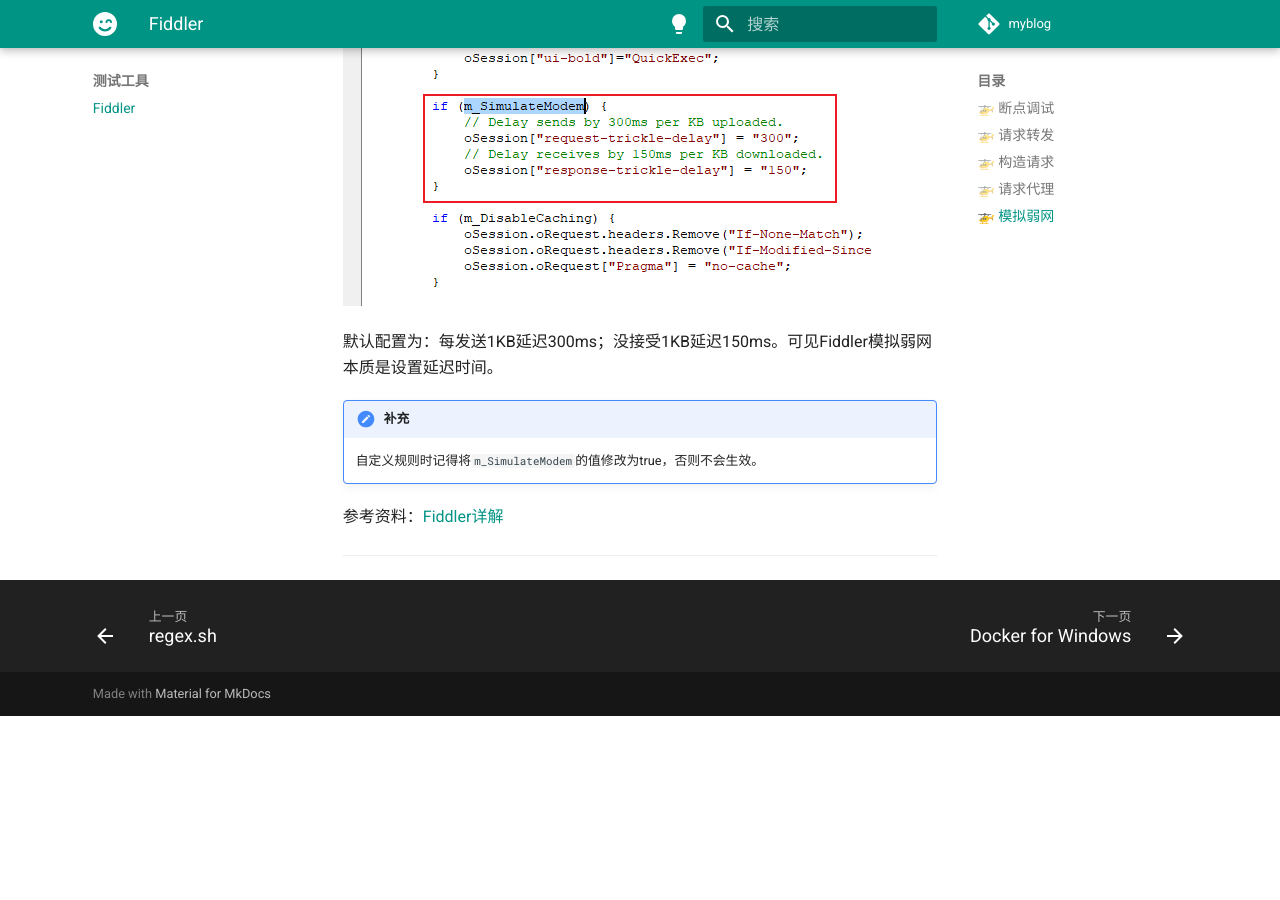
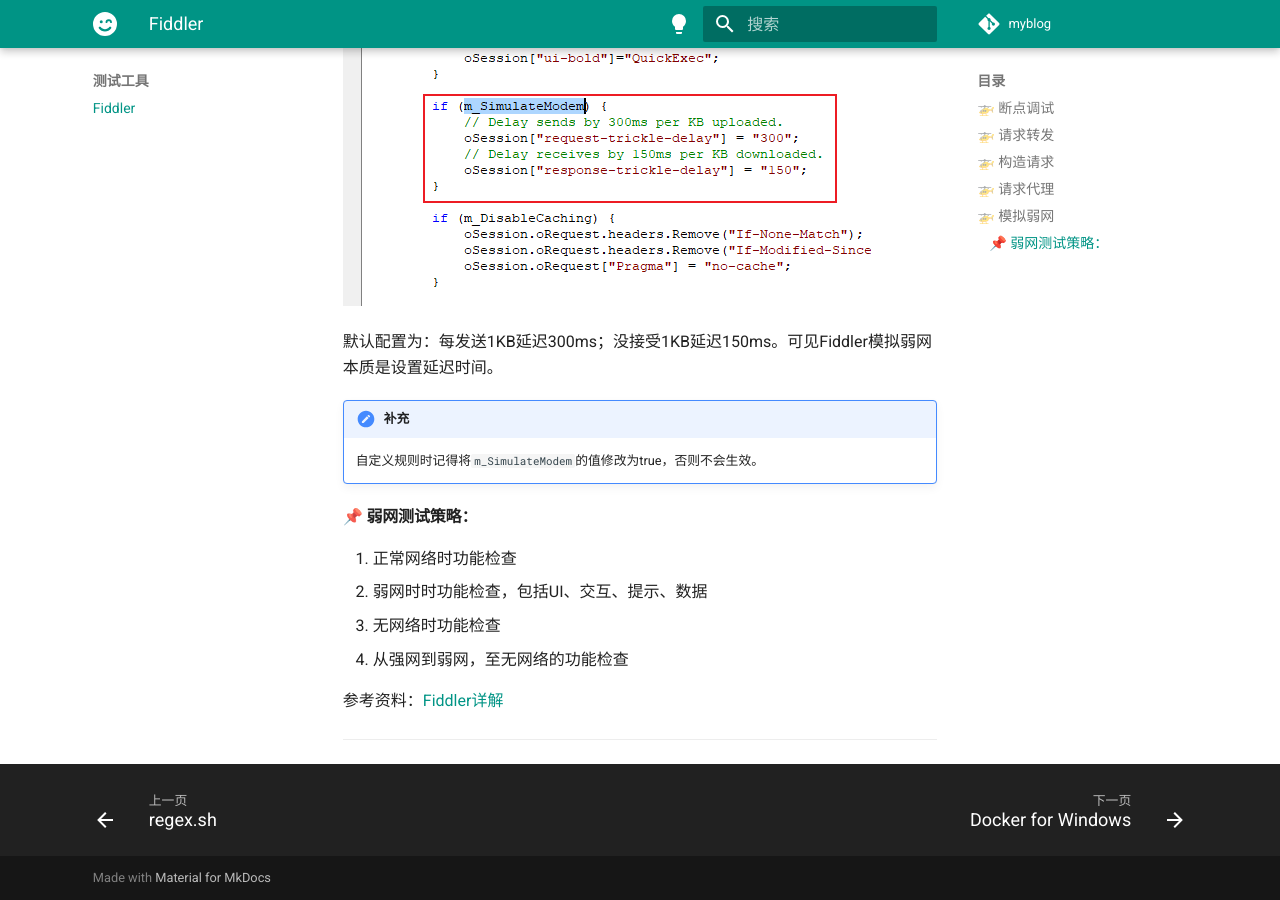
Before and after one commit to Jork-S-B/Jork-S-B.github.io, an MkDocs documentation site: the page built from docs/utils/fiddler_notes.md, in a window 1280 px wide and 900 px high, scrolled down 2871 px. Built offline with MkDocs 1.6.1 and Material for MkDocs 9.7.7, drawn with Linux system fonts in a browser that asks for light colours; comment, search, counter and statistics services are not loaded; before the commit the page ends 3587 px from its top, so only the background shows below that.

Commit message:
补充弱网测试策略

```diff
--- a/docs/utils/fiddler_notes.md
+++ b/docs/utils/fiddler_notes.md
@@ -65,6 +65,13 @@
 
     自定义规则时记得将`m_SimulateModem`的值修改为true，否则不会生效。
 
+#### 📌 弱网测试策略：
+
+1. 正常网络时功能检查
+2. 弱网时时功能检查，包括UI、交互、提示、数据
+3. 无网络时功能检查
+4. 从强网到弱网，至无网络的功能检查
+
 参考资料：[Fiddler详解](https://www.cnblogs.com/cty136/p/11479142.html)
 
 ---
```
